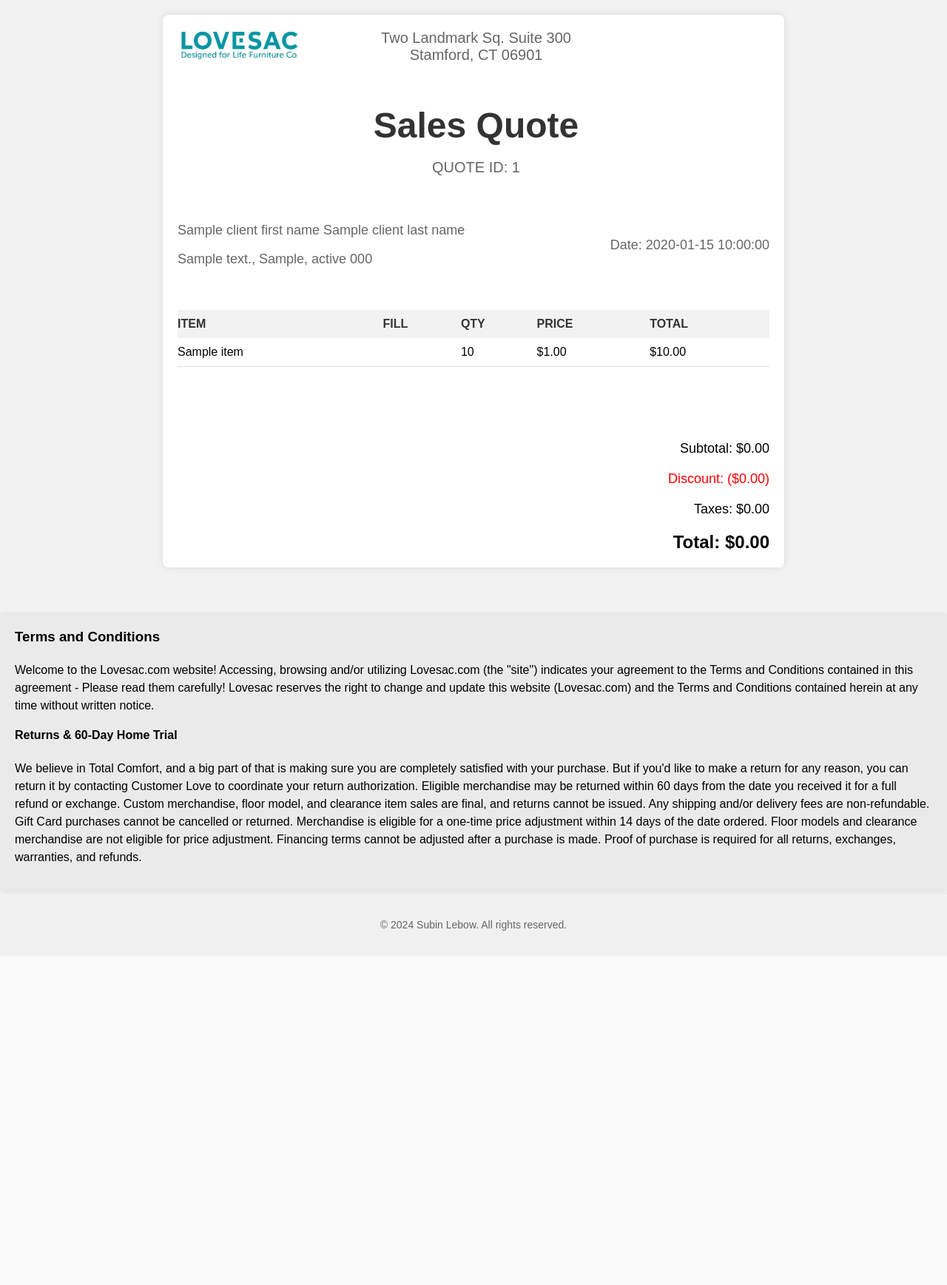
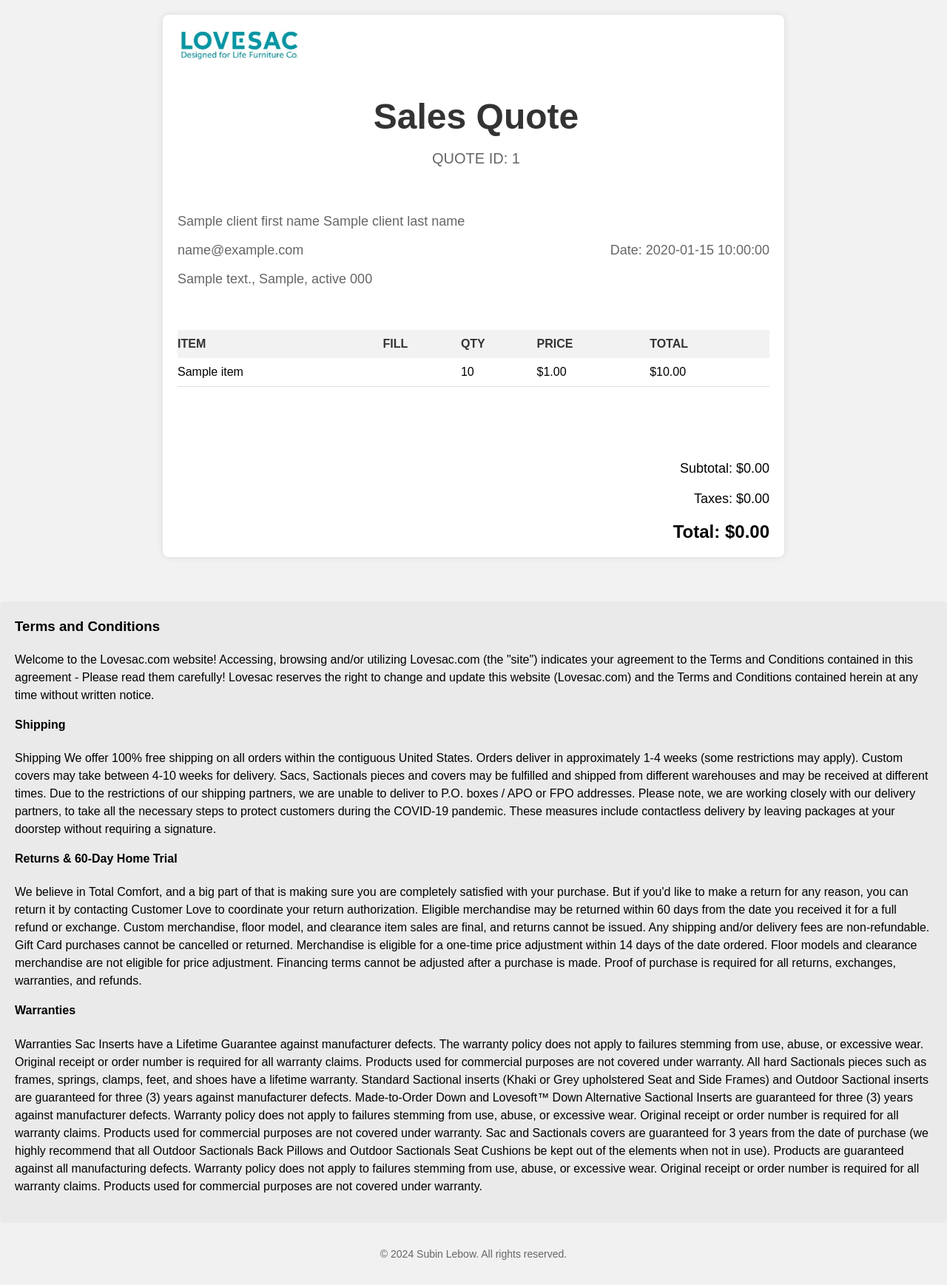
Before and after one commit to deflatedDbug/quote-gen-api, a Flask app: template templates/quote_template.html in a window 1280 px wide. Shown: the whole page at 74% size. Before the commit the page ends 1258 px from the top, so only its background shows below. Run offline with Flask 3, Linux system fonts and the light colour scheme; the template is opened without the code that fills it: most values are stand-ins (such as "Sample title", 1, 10 or a date in 2020).

Commit message:
hiding discount feature, added email, added shipping and warranty clause

```diff
--- a/app.py
+++ b/app.py
@@ -6,7 +6,7 @@ import pandas as pd
 import random
 import string
 from datetime import datetime
-from decimal import Decimal, ROUND_HALF_UP
+from decimal import Decimal, ROUND_HALF_UP, InvalidOperation
 
 app = Flask(__name__)
 
@@ -87,11 +87,16 @@ def generate_quote_endpoint():
     detections = get_pandas(results)
 
     quote_id = generate_quote_id()
-    discount_percent = Decimal(request.form.get('discount_percent', 0))
+    discount_percent_input = request.form.get('discount_percent') or '0'
+    try:
+        discount_percent = Decimal(discount_percent_input)
+    except InvalidOperation:
+        discount_percent = Decimal('0')
     quote = generate_quote_from_detections(detections)
 
     client_firstName = request.form.get('client_firstName')
     client_lastName = request.form.get('client_lastName')
+    clients_email = request.form.get('clients_email')
     client_streetAddress = request.form.get('client_streetAddress')
     client_city = request.form.get('client_city')
     client_state = request.form.get('client_state')
@@ -117,7 +122,7 @@ def generate_quote_endpoint():
     formatted_discount = discount_value.quantize(Decimal('0.01'), rounding=ROUND_HALF_UP)
     os.remove(image_path)
 
-    return render_template('quote_template.html', items=quote['items'], subtotal = formatted_subtotal, total = formatted_total, created_date=created_date, client_firstName=client_firstName, client_lastName=client_lastName, client_streetAddress=client_streetAddress, client_city=client_city, client_state = client_state, client_zip=client_zip, quote_id=quote_id, price_option=quote['price_option'], discount_value=formatted_discount, tax_amount=tax_amount)
+    return render_template('quote_template.html', items=quote['items'], subtotal = formatted_subtotal, total = formatted_total, created_date=created_date, client_firstName=client_firstName, client_lastName=client_lastName, client_streetAddress=client_streetAddress, clients_email=clients_email, client_city=client_city, client_state = client_state, client_zip=client_zip, quote_id=quote_id, price_option=quote['price_option'], discount_value=formatted_discount, tax_amount=tax_amount)
 
 def get_pandas(results):
 
--- a/templates/quote_template.html
+++ b/templates/quote_template.html
@@ -91,7 +91,9 @@
         border-bottom: 1px solid #ddd;
       }
 
-      .subtotal, .discount, .tax {
+      .subtotal,
+      .discount,
+      .tax {
         font-size: 18px;
         text-align: right;
         padding-top: 5px;
@@ -111,7 +113,6 @@
         border-top: 1px solid #eaeaea;
         color: #666;
         font-size: 14px;
-
       }
       .footer p {
         font-size: 14px;
@@ -126,7 +127,8 @@
         line-height: 1.5;
       }
 
-      .Terms h3, .Terms h4 {
+      .Terms h3,
+      .Terms h4 {
         margin-top: 0;
       }
 
@@ -169,9 +171,9 @@
           />
         </div>
         <div class="header-text">
-          <p style="margin-bottom: 20px">
-            Two Landmark Sq. Suite 300<br />Stamford, CT 06901
-          </p>
+          <br />
+          <br />
+          <br />
           <br />
           <br />
 
@@ -184,6 +186,7 @@
       <div class="header2">
         <div class="client-info">
           <p>{{client_firstName}} {{client_lastName}}</p>
+          <p>{{clients_email}}</p>
           <p>
             {{client_streetAddress}}, {{client_city}}, {{client_state}}
             {{client_zip}}
@@ -193,7 +196,7 @@
         <div class="quote-info">Date: {{created_date}}</div>
       </div>
 
-      <table style="margin-bottom: 80px;">
+      <table style="margin-bottom: 80px">
         <thead>
           <tr>
             <th>ITEM</th>
@@ -219,9 +222,11 @@
         </tbody>
       </table>
       <div class="subtotal">Subtotal: ${{ '%.2f' | format(subtotal) }}</div>
+      {% if discount_value > 0 %}
       <div style="color: red" class="discount">
         Discount: (${{ '%.2f' | format(discount_value) }})
       </div>
+      {% endif %}
       <div class="tax">Taxes: ${{ '%.2f' | format(tax_amount)}}</div>
       <div class="total">Total: ${{ '%.2f' | format(total) }}</div>
     </div>
@@ -235,6 +240,21 @@
         Lovesac reserves the right to change and update this website
         (Lovesac.com) and the Terms and Conditions contained herein at any time
         without written notice.
+      </p>
+
+      <h4>Shipping</h4>
+      <p>
+        Shipping We offer 100% free shipping on all orders within the contiguous
+        United States. Orders deliver in approximately 1-4 weeks (some
+        restrictions may apply). Custom covers may take between 4-10 weeks for
+        delivery. Sacs, Sactionals pieces and covers may be fulfilled and
+        shipped from different warehouses and may be received at different
+        times. Due to the restrictions of our shipping partners, we are unable
+        to deliver to P.O. boxes / APO or FPO addresses. Please note, we are
+        working closely with our delivery partners, to take all the necessary
+        steps to protect customers during the COVID-19 pandemic. These measures
+        include contactless delivery by leaving packages at your doorstep
+        without requiring a signature.
       </p>
       <h4>Returns & 60-Day Home Trial</h4>
       <p>
@@ -252,6 +272,30 @@
         after a purchase is made. Proof of purchase is required for all returns,
         exchanges, warranties, and refunds.
       </p>
+      <h4>Warranties</h4>
+      <p>
+        Warranties Sac Inserts have a Lifetime Guarantee against manufacturer
+        defects. The warranty policy does not apply to failures stemming from
+        use, abuse, or excessive wear. Original receipt or order number is
+        required for all warranty claims. Products used for commercial purposes
+        are not covered under warranty. All hard Sactionals pieces such as
+        frames, springs, clamps, feet, and shoes have a lifetime warranty.
+        Standard Sactional inserts (Khaki or Grey upholstered Seat and Side
+        Frames) and Outdoor Sactional inserts are guaranteed for three (3) years
+        against manufacturer defects. Made-to-Order Down and Lovesoft™ Down
+        Alternative Sactional Inserts are guaranteed for three (3) years against
+        manufacturer defects. Warranty policy does not apply to failures
+        stemming from use, abuse, or excessive wear. Original receipt or order
+        number is required for all warranty claims. Products used for commercial
+        purposes are not covered under warranty. Sac and Sactionals covers are
+        guaranteed for 3 years from the date of purchase (we highly recommend
+        that all Outdoor Sactionals Back Pillows and Outdoor Sactionals Seat
+        Cushions be kept out of the elements when not in use). Products are
+        guaranteed against all manufacturing defects. Warranty policy does not
+        apply to failures stemming from use, abuse, or excessive wear. Original
+        receipt or order number is required for all warranty claims. Products
+        used for commercial purposes are not covered under warranty.
+      </p>
     </div>
   </body>
   <footer>
```
Also changed, not shown: templates/index.html (+20 -0 lines).
